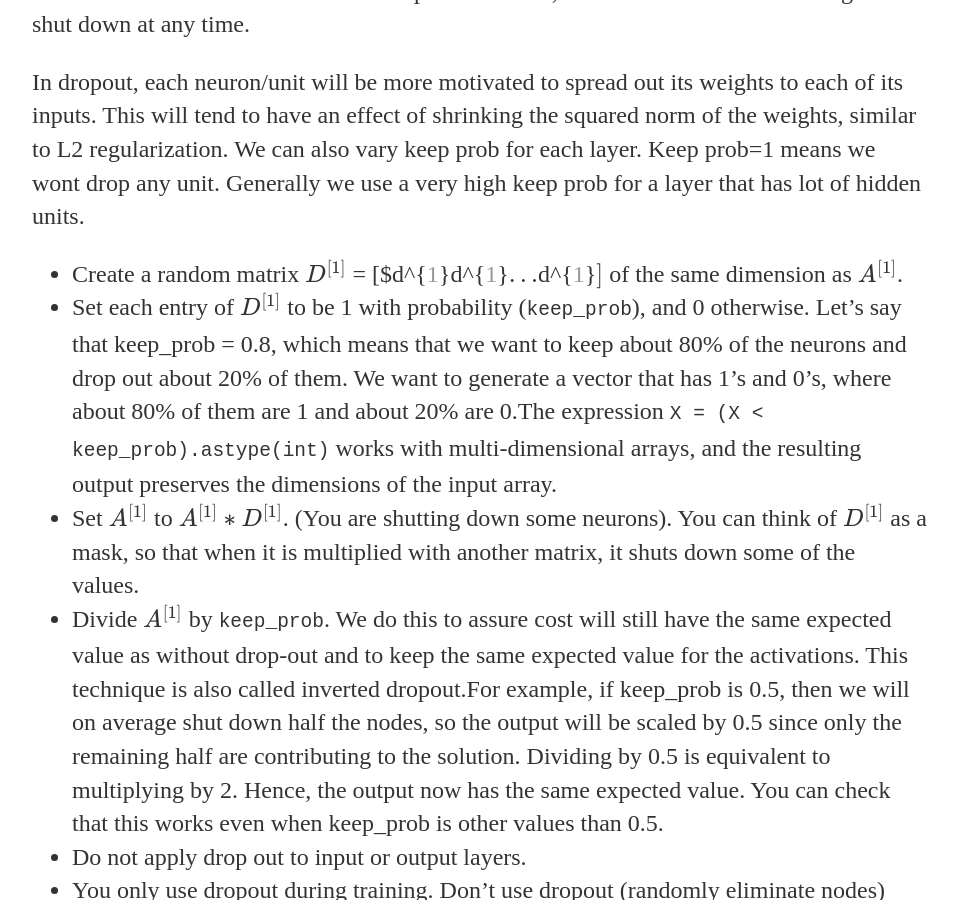
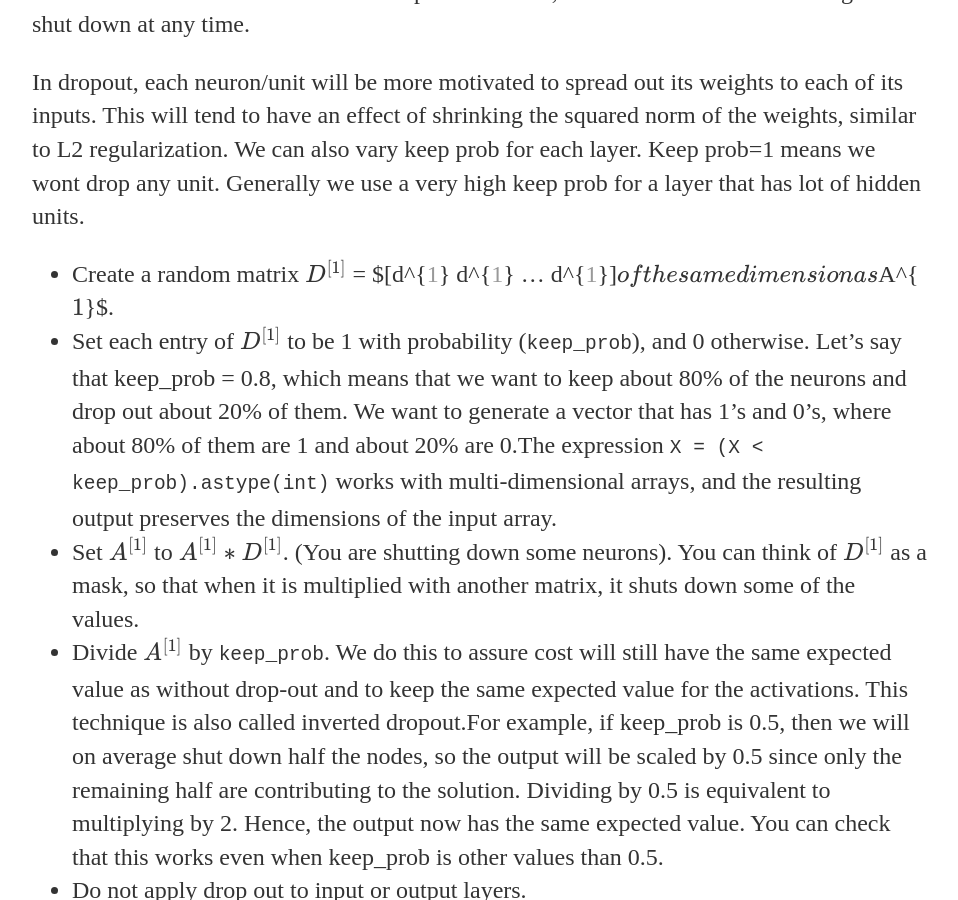
Before and after one commit to lakshmi2688/lakshmi2688.github.io, a Jekyll site: the page built from _posts/2022-12-05-Multi-class-classification-Deep-Learning.md, in a window 1280 px wide and 900 px high, scrolled down 9410 px. Shown: the whole window, without its empty margins (160-1118 px from the left). Built offline with Jekyll 4.4.1, drawn with Linux system fonts in a browser that asks for light colours; formulas are drawn with MathJax 3.

```diff
--- a/_posts/2022-12-05-Multi-class-classification-Deep-Learning.md
+++ b/_posts/2022-12-05-Multi-class-classification-Deep-Learning.md
@@ -269,7 +269,7 @@ It randomly shuts down some neurons in each iteration.** At each iteration, you
 
 In dropout, each neuron/unit will be more motivated to spread out its weights to each of its inputs. This will tend to have an effect of shrinking the squared norm of the weights, similar to L2 regularization. We can also vary keep prob for each layer. Keep prob=1 means we wont drop any unit. Generally we use a very high keep prob for a layer that has lot of hidden units.
 
-- Create a random matrix $D^{[1]}$ = [$d^{[1](1)}$ $d^{[1](2)}$ ... $d^{[1](m)}$] $ of the same dimension as $A^{[1]}$.
+- Create a random matrix $D^{[1]}$ = $[d^{[1](1)} d^{[1](2)} ... d^{[1](m)}]$ of the same dimension as $A^{[1]}$.
 - Set each entry of $D^{[1]}$ to be 1 with probability (`keep_prob`), and 0 otherwise. Let's say that keep_prob = 0.8, which means that we want to keep about 80% of the neurons and drop out about 20% of them.  We want to generate a vector that has 1's and 0's, where about 80% of them are 1 and about 20% are 0.The expression `X = (X < keep_prob).astype(int)` works with multi-dimensional arrays, and the resulting output preserves the dimensions of the input array.
 - Set $A^{[1]}$ to $A^{[1]} * D^{[1]}$. (You are shutting down some neurons). You can think of $D^{[1]}$ as a mask, so that when it is multiplied with another matrix, it shuts down some of the values.
 - Divide $A^{[1]}$ by `keep_prob`. We do this to assure cost will still have the same expected value as without drop-out and to keep the same expected value for the activations. This technique is also called inverted dropout.For example, if keep_prob is 0.5, then we will on average shut down half the nodes, so the output will be scaled by 0.5 since only the remaining half are contributing to the solution. Dividing by 0.5 is equivalent to multiplying by 2. Hence, the output now has the same expected value. You can check that this works even when keep_prob is other values than 0.5.
```
